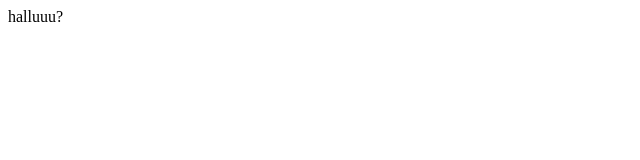
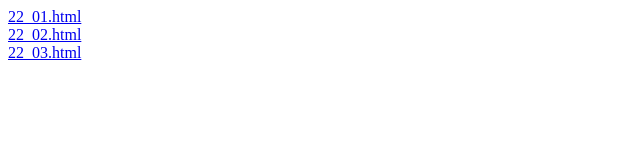
Before and after one commit to budRich/advent-of-code-JS, a plain HTML site: page index.html in a window 1280 px wide. Shown: the whole page, without its empty margins (0-640 px from the left). Drawn offline with Linux system fonts and the light colour scheme.

Commit message:
added links in index.html

```diff
--- a/index.html
+++ b/index.html
@@ -1 +1,3 @@
-halluuu?
+<a href=22_01.html>22_01.html</a><br>
+<a href=22_02.html>22_02.html</a><br>
+<a href=22_03.html>22_03.html</a><br>
```
